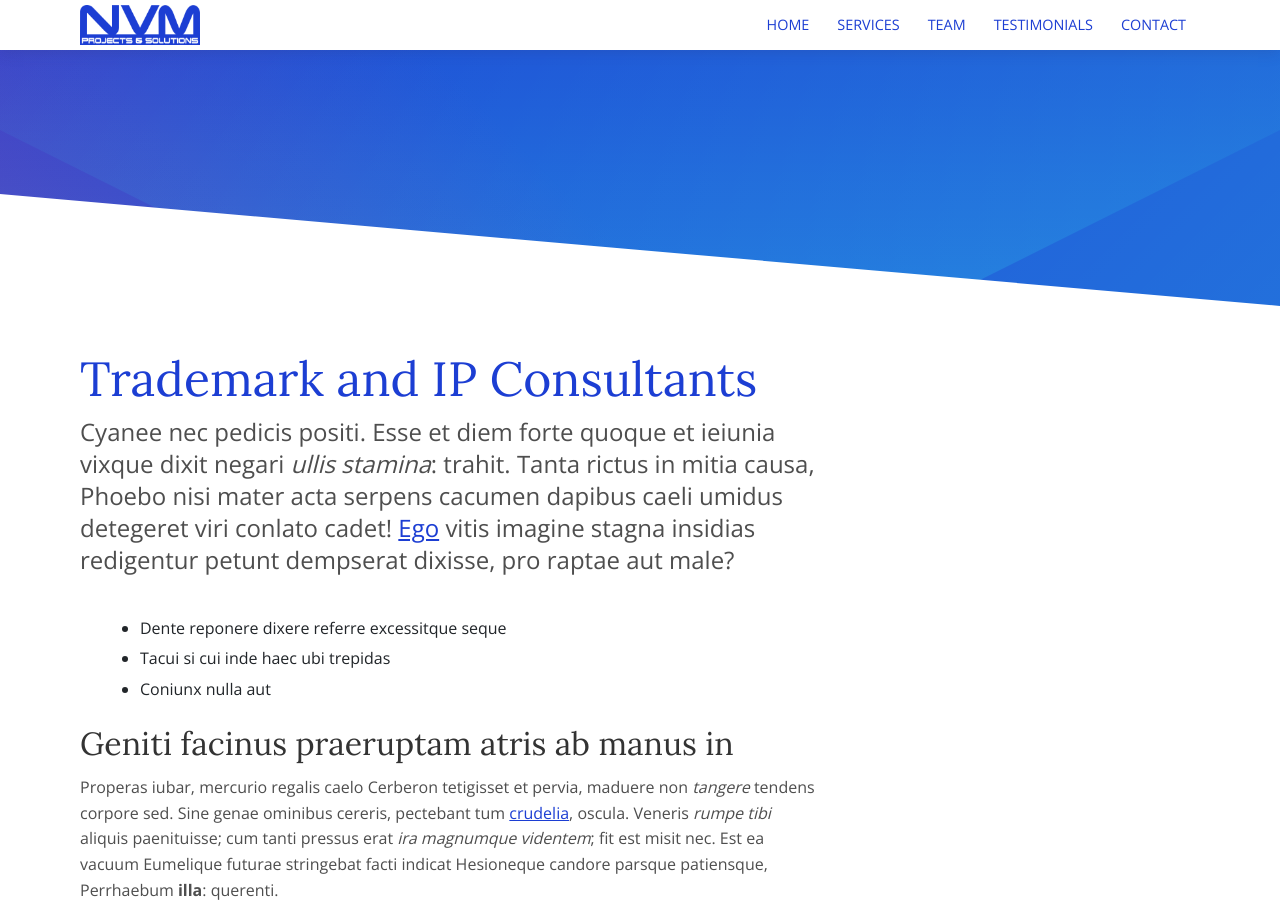
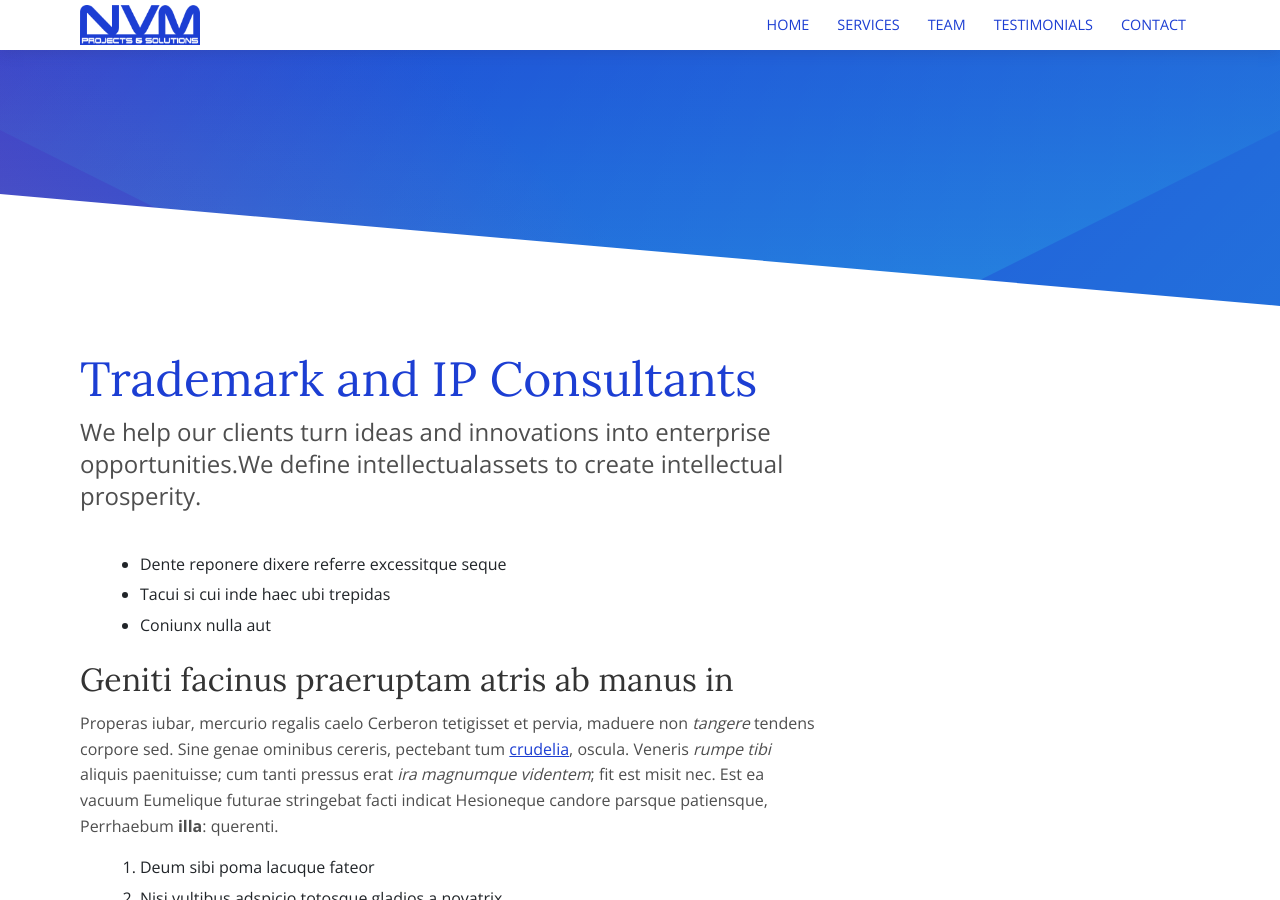
Before and after one commit to nvmpro/NVM, a Jekyll site: the page built from _services/business-sales.md, in a window 1280 px wide and 900 px high. Built offline with Jekyll 4.4.1, drawn with Linux system fonts in a browser that asks for light colours.

Commit message:
Updated '_services/business-sales.md' via CloudCannon

```diff
--- a/_services/business-sales.md
+++ b/_services/business-sales.md
@@ -3,37 +3,25 @@
 image: '/services/default.png'
 ---
 
-Cyanee nec pedicis positi. Esse et diem forte quoque et ieiunia
-vixque dixit negari _ullis stamina_: trahit. Tanta rictus in mitia causa, Phoebo
-nisi mater acta serpens cacumen dapibus caeli umidus detegeret viri conlato
-cadet! [Ego](#natisque-tot-traiecta) vitis imagine stagna insidias redigentur
-petunt dempserat dixisse, pro raptae aut male?
+We **help** our **clients** turn **ideas** and **innovations** into **enterprise** opportunities.We define **intellectual****assets** to create **intellectual** prosperity.
 
-- Dente reponere dixere referre excessitque seque
-- Tacui si cui inde haec ubi trepidas
-- Coniunx nulla aut
+* Dente reponere dixere referre excessitque seque
+* Tacui si cui inde haec ubi trepidas
+* Coniunx nulla aut
 
 ## Geniti facinus praeruptam atris ab manus in
 
-Properas iubar, mercurio regalis caelo Cerberon tetigisset et pervia, maduere
-non _tangere_ tendens corpore sed. Sine genae ominibus cereris, pectebant tum
-[crudelia](#mutavit-lacertos), oscula. Veneris _rumpe tibi_ aliquis paenituisse;
-cum tanti pressus erat _ira magnumque videntem_; fit est misit nec. Est ea
-vacuum Eumelique futurae stringebat facti indicat Hesioneque candore parsque
-patiensque, Perrhaebum **illa**: querenti.
+Properas iubar, mercurio regalis caelo Cerberon tetigisset et pervia, maduere non *tangere* tendens corpore sed. Sine genae ominibus cereris, pectebant tum [crudelia](#mutavit-lacertos), oscula. Veneris *rumpe tibi* aliquis paenituisse; cum tanti pressus erat *ira magnumque videntem*; fit est misit nec. Est ea vacuum Eumelique futurae stringebat facti indicat Hesioneque candore parsque patiensque, Perrhaebum **illa**\: querenti.
 
 1. Deum sibi poma lacuque fateor
 2. Nisi vultibus adspicio totosque gladios a novatrix
 3. Regna ducebat
 
-_Fuit_ eurus promissaque. Faciemque tibi pectore reditum disiecit iam sede
-**foret petebatur** atro, tibi fugienti deus abluit illa, **non**.
+*Fuit* eurus promissaque. Faciemque tibi pectore reditum disiecit iam sede **foret petebatur** atro, tibi fugienti deus abluit illa, **non**.
 
 ## Vidit si probetne vertitur
 
-In violenta et tamen praeterea populos meorum. Nos carissime Fortuna tellus aevo
-vestigia summae? Ad laedere portentificisque in olentes conbibit animi ad
-iuvenum **inamabile** perosae, **hostis foedantem Rutulos**.
+In violenta et tamen praeterea populos meorum. Nos carissime Fortuna tellus aevo vestigia summae? Ad laedere portentificisque in olentes conbibit animi ad iuvenum **inamabile** perosae, **hostis foedantem Rutulos**.
 
 1. Augusta exstinctus dempto repperit ut quati enim
 2. Quae illo sine fatorum
@@ -41,7 +29,4 @@
 4. Voce addita est haec
 5. Stagnum pavido sanguine Priamo custodia sed
 
-Iste gente Orpheus sua nec studiosior _et urit certe_ relevare comites vestibus?
-Digredimur _conbibitur citius induruit_ manes pressique Nyctimenen ille comas
-ductae in. Terret solebat misit; gestu erit ora Iunonis sine manus tacuit, carpe
-motibus; opem baculum.
+Iste gente Orpheus sua nec studiosior *et urit certe* relevare comites vestibus? Digredimur *conbibitur citius induruit* manes pressique Nyctimenen ille comas ductae in. Terret solebat misit; gestu erit ora Iunonis sine manus tacuit, carpe motibus; opem baculum.
```
